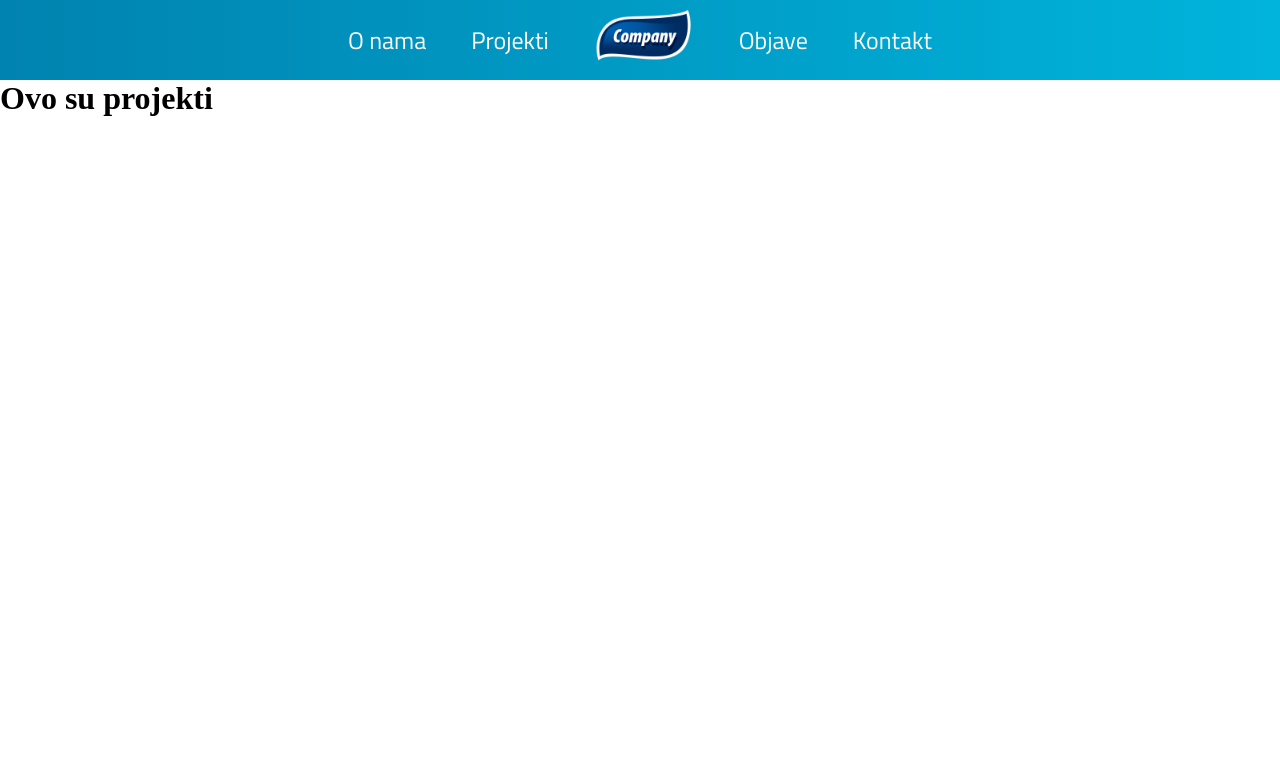
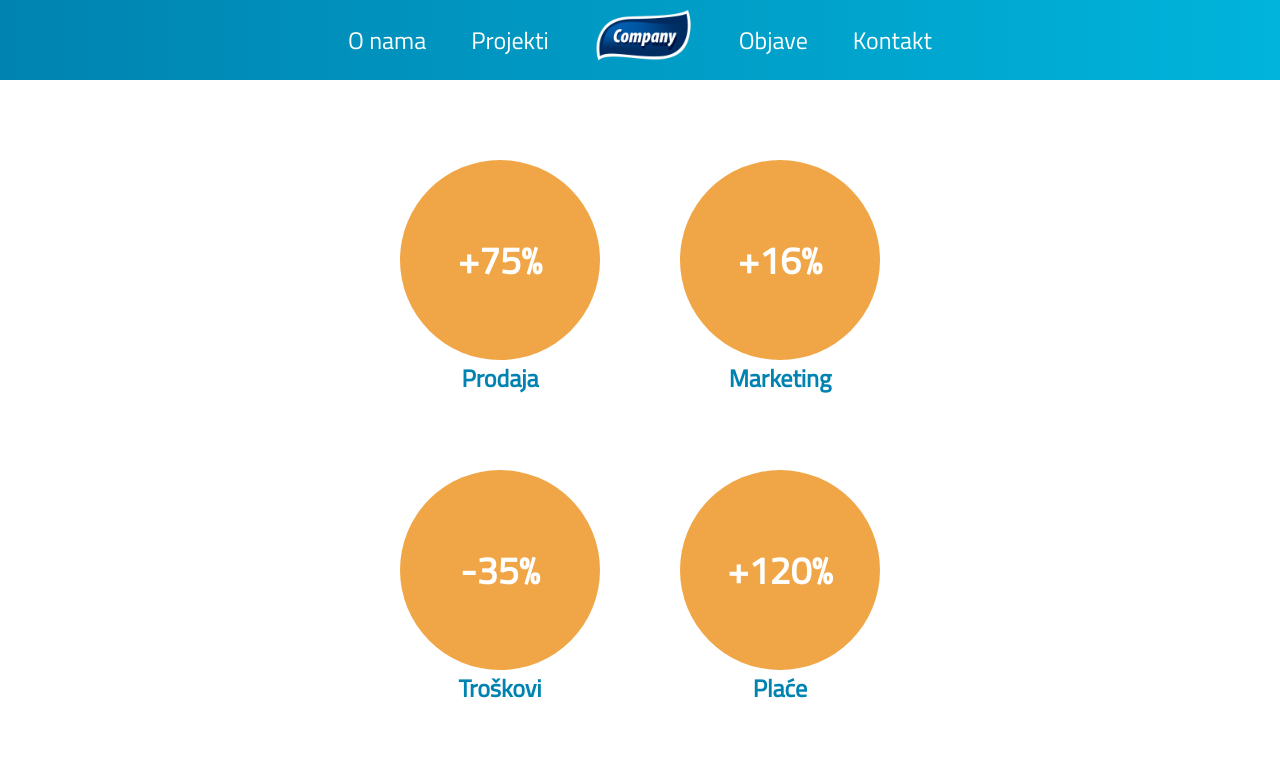
Before and after one commit to msakac/i3-react-test, a React (Create React App) app: page /projekti in a window 1280 px wide. Shown: the top 778 px of the page. Built offline with nearby package versions, Linux system fonts and the light colour scheme.

Commit message:
Dodana prva stranica. Podaci se dohvacaju sa lokalne .json datoteke. Za prikaz je korišten flex box..

```diff
--- a/src/components/Navbar.js
+++ b/src/components/Navbar.js
@@ -1,5 +1,6 @@
 import React, {useState} from 'react'
 import '../scss/components/navbar.scss'
+import '../scss/components/root.scss'
 
 
 const Navbar = () => {
--- /dev/null
+++ b/src/components/Projekt.js
@@ -0,0 +1,27 @@
+import React from 'react'
+import Projekti from '../data/projekti.json';
+import '../scss/components/projekt.scss'
+
+function Projekt() {
+  return (
+    <div className='parent-wrap'>
+        <div className='projekti-flex-box'>
+            {
+                Projekti && Projekti.map(projekt =>{
+                    return(
+                        <div className='projekt-container' key ={projekt.id}>
+                            <div className='projekt-postotak-container'>
+                                <h2>{projekt.postotak}</h2>
+                            </div>
+                            <h2>{projekt.naziv}</h2>
+
+                        </div>
+                    )
+                })
+            }
+        </div>
+    </div>
+  )
+}
+
+export default Projekt
--- a/src/data/projekti.json
+++ b/src/data/projekti.json
@@ -1,32 +1,32 @@
 [
     {
         "id": 1,
-        "naziv": "Početna",
-        "postotak": "navbar-button"
+        "naziv": "Prodaja",
+        "postotak": "+75%"
     },
     {
         "id": 2,
-        "naziv": "Početna",
-        "postotak": "navbar-button"
+        "naziv": "Marketing",
+        "postotak": "+16%"
     },
     {
         "id": 3,
-        "naziv": "Početna",
-        "postotak": "navbar-button"
+        "naziv": "Troškovi",
+        "postotak": "-35%"
     },
     {
         "id": 4,
-        "naziv": "Početna",
-        "postotak": "navbar-button"
+        "naziv": "Plaće",
+        "postotak": "+120%"
     },
     {
         "id": 5,
-        "naziv": "Početna",
-        "postotak": "navbar-button"
+        "naziv": "Produktivnost",
+        "postotak": "+67%"
     },
     {
         "id": 6,
-        "naziv": "Početna",
-        "postotak": "navbar-button"
+        "naziv": "Zabava IDk",
+        "postotak": "+7%"
     }
 ]
--- a/src/scss/abstracts/colors.scss
+++ b/src/scss/abstracts/colors.scss
@@ -1,5 +1,7 @@
 $gradient-blue:  linear-gradient(to right, #0083B0, #00B4DB);
-$gradient-yellow:linear-gradient(to right, #dfa9428c, #f2913d8a);
+$gradient-yellow:linear-gradient(to right, rgb(223, 169, 66), rgb(249, 169, 101));
 $text-white: #FFFFFF;
 $text-yellow: #f0a646;
+$text-orange: rgb(255,174,66);
+$text-blue: #0083B0;
 $text-black: #000000;
--- a/src/scss/components/navbar.scss
+++ b/src/scss/components/navbar.scss
@@ -79,19 +79,19 @@
             width: 100%;
             height: fit-content;
             position: absolute;
-            top: -250%;
+            //top: -250%;
+            top: 80px;
+            right: -120%;
             background: colors.$gradient-yellow;
             opacity: 1;
-            z-index:-1;
-            transition: all 0.5s ease;
+            z-index: 1;
+            transition: all 0.5s ease-in-out;
         }
 
         .navbar-menu.active{
-            top: 80px;
-            opacity: 1;
-            transition: all 0.5s ease;
+            right: 0%;
+            transition: all 0.5s ease-in-out;
             position:absolute;
-
         }
 
         .navbar-link{
--- /dev/null
+++ b/src/scss/components/projekt.css
@@ -0,0 +1,19 @@
+@use '../abstracts/colors.scss';
+@use '../abstracts/fonts.scss';
+.projekti-flex-box {
+  display: -webkit-box;
+  display: -ms-flexbox;
+  display: flex;
+  -webkit-box-pack: center;
+      -ms-flex-pack: center;
+          justify-content: center;
+}
+
+.projekti-flex-box .projekt-container {
+  width: 200px;
+  height: 200px;
+  -webkit-box-align: center;
+      -ms-flex-align: center;
+          align-items: center;
+}
+/*# sourceMappingURL=projekt.css.map */
--- /dev/null
+++ b/src/scss/components/projekt.scss
@@ -0,0 +1,48 @@
+@use '../abstracts/colors.scss';
+@use '../abstracts/fonts.scss';
+
+.parent-wrap{
+    width: 50%;
+    justify-content: center;
+    margin: auto;
+}
+
+.projekti-flex-box{
+    margin-top: 50px;
+    display: flex;
+    justify-content: center;
+    flex-wrap: wrap;
+
+    .projekt-container{
+        margin: 30px 40px 30px 40px;
+        width: 200px;
+        height: 250px;
+        position: relative;
+        text-align: center;
+        color: colors.$text-blue;
+
+        &:last-of-type{
+            margin-bottom: 50px;
+        }
+    }
+    .projekt-postotak-container{
+        width: 200px;
+        height: 200px;
+        border-radius: 100px;
+        background: colors.$text-yellow;
+        display: flex;
+        justify-content: center;
+        align-items: center;
+        font-size: 25px;
+        transition: all 0.4s ease;
+        &:hover{
+            transition: all 0.4s ease;
+            filter: drop-shadow(-10px -10px 30px colors.$text-blue);
+            background-color: rgba(colors.$text-yellow, 0.9);
+            font-size: 30px;
+        }
+        h2{
+            color: colors.$text-white;
+        }
+    }
+}
--- a/src/views/Projekti.js
+++ b/src/views/Projekti.js
@@ -1,8 +1,8 @@
 import React from 'react'
-
+import Projekt from '../components/Projekt'
 function Projekti() {
   return (
-    <h1>Ovo su projekti</h1>
+      <Projekt/>
   )
 }
 
```
Also changed, not shown: src/scss/components/root.scss (line endings or trailing spaces), 1 other file (tests, documents, lock files or other folders).
